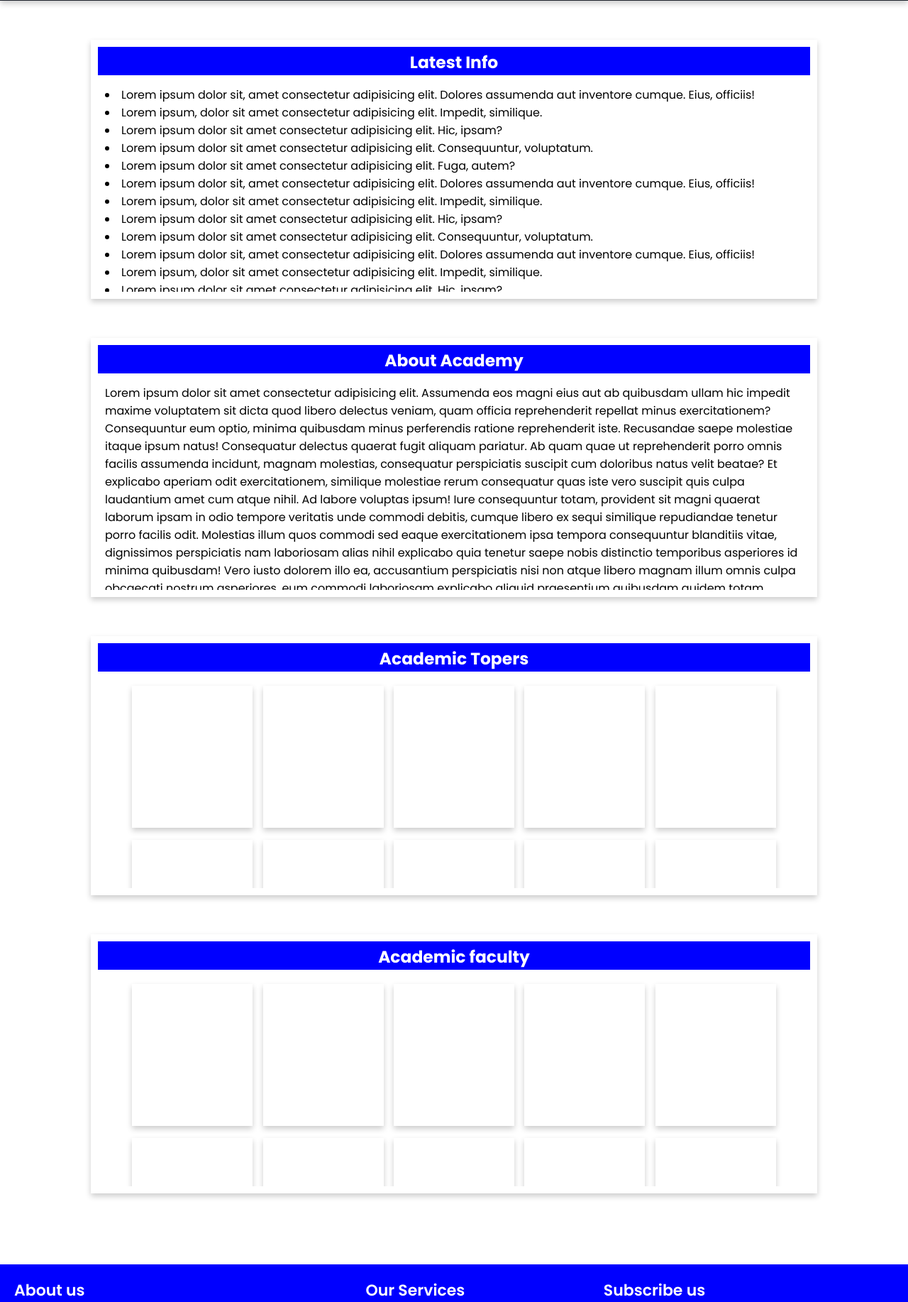
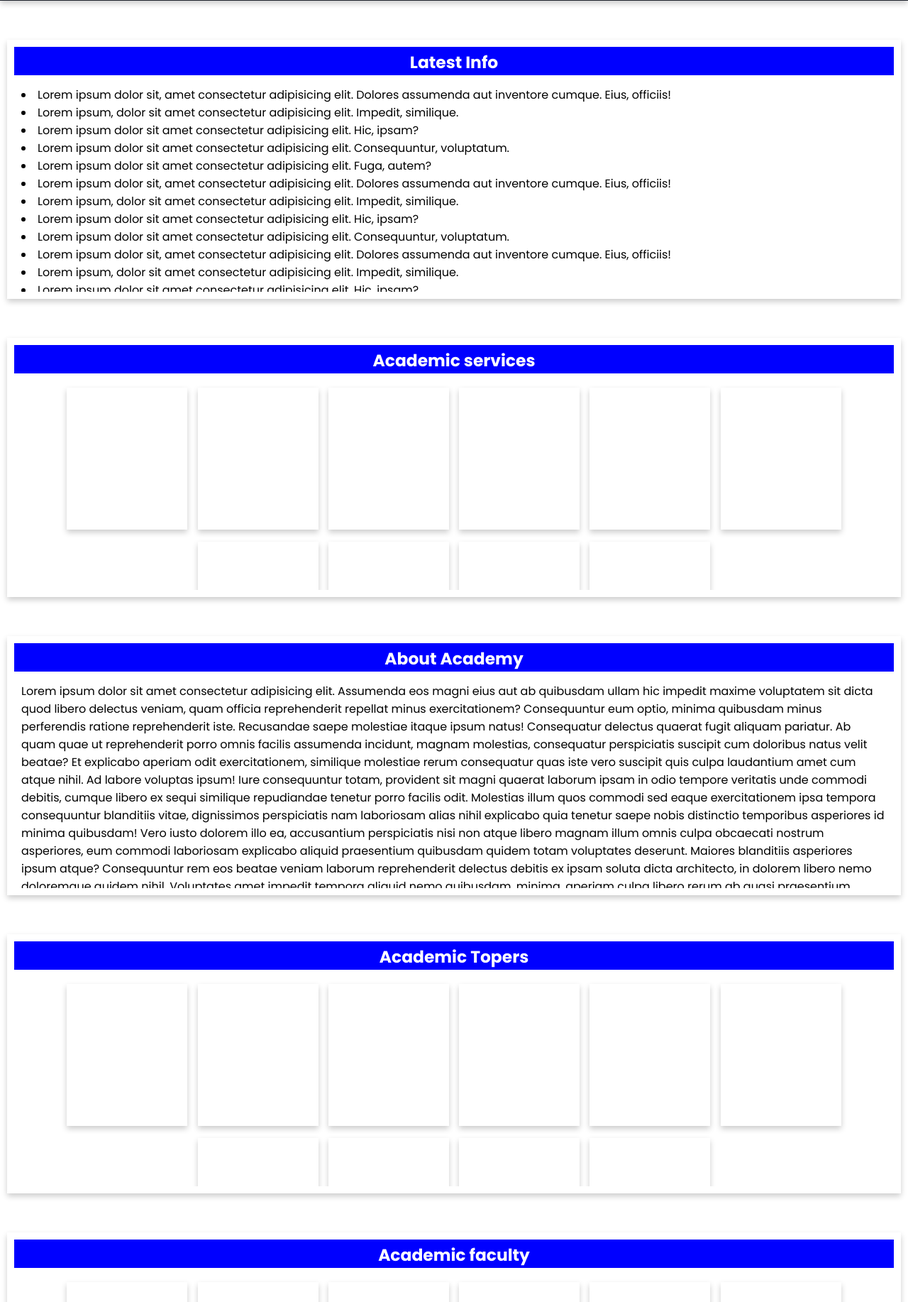
Before and after one commit to T-Bhaskar/LSM, a PHP site: page / in a window 1280 px wide. Shown: the part 450-2284 px from the top of the page at 71% size. Run offline with PHP 8.4, Linux system fonts and the light colour scheme.

Commit message:
changed width og conatainer

```diff
--- a/index.php
+++ b/index.php
@@ -14,6 +14,7 @@
 <div class = "content">
 <?php include "lib_inc/slider.php"; ?>
 <?php include "lib_inc/latestinfo.php" ?>
+<?php include "lib_inc/services.php" ?>
 <?php include "lib_inc/aboutschool.php" ; ?>
 <?php include "lib_inc/topers.php"; ?>
 <?php include "lib_inc/classfaculty.php" ;?>
--- a/lib_inc/aboutschool.php
+++ b/lib_inc/aboutschool.php
@@ -8,8 +8,8 @@
          .aboutcontainer{
             position: relative;
             margin-top:55px;
-            margin-left: 10%;
-            margin-right: 10%;
+            margin-left: 10px;
+            margin-right: 10px;
 
   padding: 10px;
   /* box-shadow: 5px 10px blue; */
--- a/lib_inc/classfaculty.php
+++ b/lib_inc/classfaculty.php
@@ -8,8 +8,8 @@
         .facultycontainer{
             position: relative;
             margin-top:55px;
-            margin-left: 10%;
-            margin-right: 10%;
+            margin-left: 10px;
+            margin-right: 10px;
 
   padding: 10px;
   /* box-shadow: 5px 10px blue; */
--- a/lib_inc/latestinfo.php
+++ b/lib_inc/latestinfo.php
@@ -8,8 +8,8 @@
          .latecontainer{
             position: relative;
             margin-top:55px;
-            margin-left: 10%;
-            margin-right: 10%;
+            margin-left: 10px;
+            margin-right: 10px;
 
   padding: 10px;
   /* box-shadow: 5px 10px blue; */
--- /dev/null
+++ b/lib_inc/services.php
@@ -0,0 +1,134 @@
+<!DOCTYPE html>
+<html lang="en">
+<head>
+    <meta charset="UTF-8">
+    <meta http-equiv="X-UA-Compatible" content="IE=edge">
+    <meta name="viewport" content="width=device-width, initial-scale=1.0">
+    <style>
+        .servicescontainer{
+            position: relative;
+            margin-top:55px;
+            margin-left: 10px;
+            margin-right: 10px;
+
+  padding: 10px;
+  /* box-shadow: 5px 10px blue; */
+  box-shadow: 0 4px 8px 0 rgba(0,0,0,0.2);
+  transition: 0.2s;
+
+        }
+        .servicescontainer :hover{
+            box-shadow: 0 8px 16px 0 rgba(0,0,0,0.2);
+        }
+        .servicescontainer .serviceshead{
+            height:40px;
+            width: 100%;
+            font-size: 20px;
+            background-color:blue;
+            color:#fff;
+            padding: 4px;
+
+
+        }
+        .servicescontainer .serviceshead center h3{
+
+            margin-bottom: auto;
+
+        }
+        .servicescontainer .servicesbody {
+            width: 100%;
+            height: 300px;
+            background-color:#fff;
+            color:#fff;
+            padding: 10px;
+            overflow:auto;
+            margin-top:5px;
+
+
+        }
+        .servicescontainer .servicesbody servicesbodycontent{
+            margin-left 10px;
+        }
+        .servicescontainer .servicesbody .servicescard{
+            margin:5px;
+            display: inline-block;
+            box-shadow: 0 4px 8px 0 rgba(0,0,0,0.2);
+  transition: 0.2s;
+            width: 170px;
+            height: 200px;
+            background-color: #fff;
+
+
+
+        }
+        .servicescontainer .servicesbody .servicescard:hover {
+  box-shadow: 0 8px 16px 0 rgba(0,0,0,0.2);
+}
+    </style>
+</head>
+<body>
+  <div class="servicescontainer">
+      <div class="serviceshead"><center><h3>Academic services</h3></center></div>
+
+      <div class="servicesbody">
+          <center>
+          <div class="servicescard">
+              <div class="servicesphoto"></div>
+              <div class="servicesname"></div>
+
+          </div>
+          <div class="servicescard">
+              <div class="servicesphoto"></div>
+              <div class="servicesname"></div>
+
+          </div>
+          <div class="servicescard">
+              <div class="servicesphoto"></div>
+              <div class="servicesname"></div>
+
+          </div>
+          <div class="servicescard">
+              <div class="servicesphoto"></div>
+              <div class="servicesname"></div>
+
+          </div>
+          <div class="servicescard">
+              <div class="servicesphoto"></div>
+              <div class="servicesname"></div>
+
+
+          </div>
+          <div class="servicescard">
+              <div class="servicesphoto"></div>
+              <div class="servicesname"></div>
+
+          </div>
+          <div class="servicescard">
+              <div class="servicesphoto"></div>
+              <div class="servicesname"></div>
+
+
+          </div>
+          <div class="servicescard">
+              <div class="servicesphoto"></div>
+              <div class="servicesname"></div>
+
+          </div>
+          <div class="servicescard">
+              <div class="servicesphoto"></div>
+              <div class="servicesname"></div>
+
+
+          </div>
+          <div class="servicescard">
+              <div class="servicesphoto"></div>
+              <div class="servicesname"></div>
+
+
+          </div>
+</center>
+      </div>
+
+  </div>
+</body>
+</html>
--- a/lib_inc/topers.php
+++ b/lib_inc/topers.php
@@ -8,8 +8,8 @@
         .topercontainer{
             position: relative;
             margin-top:55px;
-            margin-left: 10%;
-            margin-right: 10%;
+            margin-left: 10px;
+            margin-right: 10px;
 
   padding: 10px;
   /* box-shadow: 5px 10px blue; */
```
